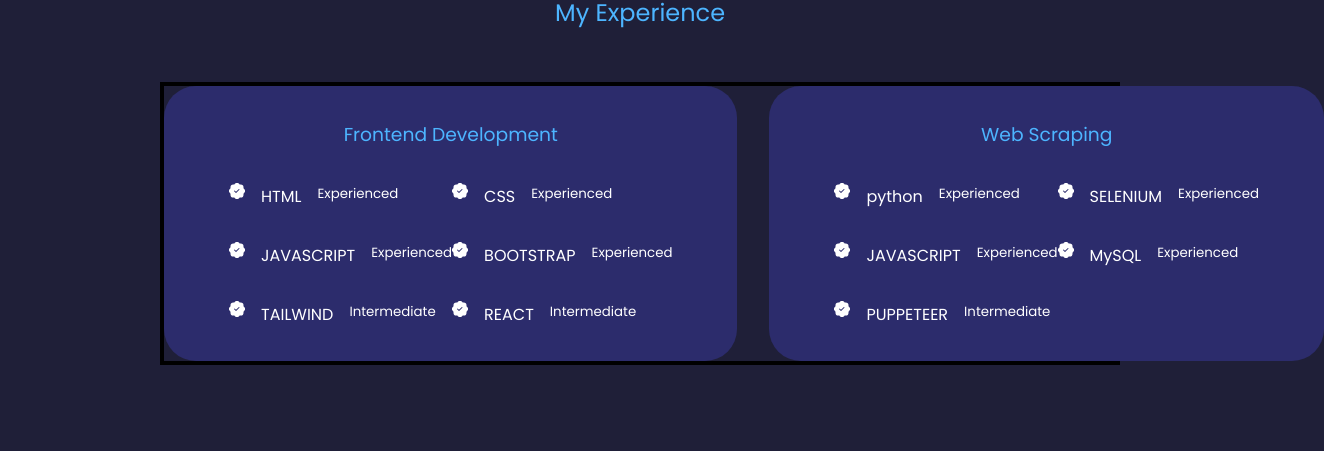
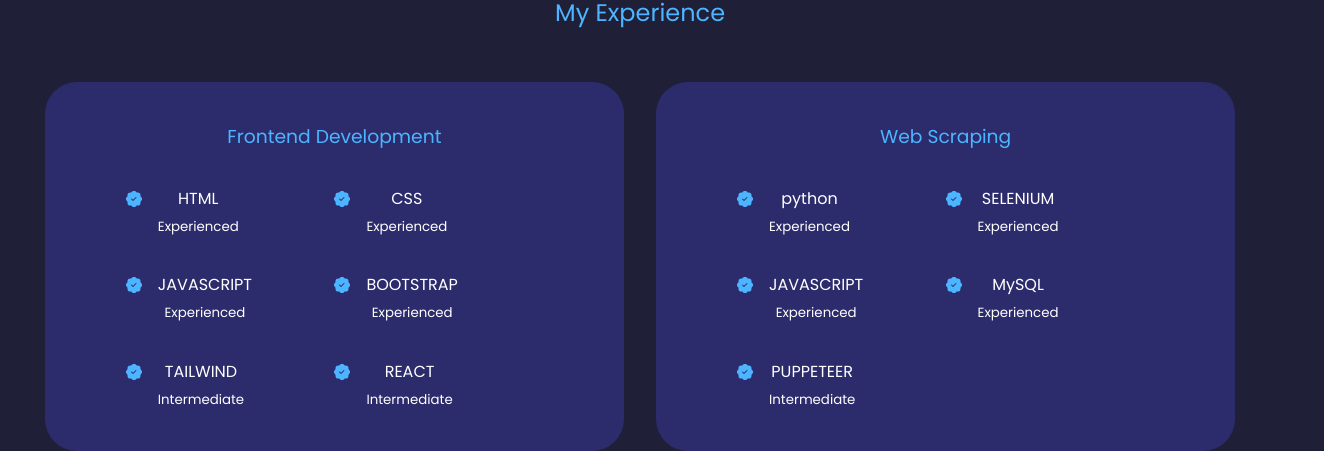
Before and after one commit to ssaid-Ln/Portfolio, a React (Create React App) app: page / in a window 1280 px wide. Shown: the part 1624-2075 px from the top of the page, 1324 px wide, since content can reach past the window. Before the commit the page ends 1989 px from the top, so only its background shows below. Built offline with nearby package versions, Linux system fonts and the light colour scheme.

Commit message:
experience commit

```diff
--- a/src/components/Experiences/Experiences.jsx
+++ b/src/components/Experiences/Experiences.jsx
@@ -12,34 +12,48 @@
     <h3>Frontend Development </h3>
     <div className="experiencecontent">
       <article className="edetails">
-        <BsFillPatchCheckFill/>
+        <BsFillPatchCheckFill className='eicon'/>
+        <div>
+
         <h4>HTML</h4>
       <small className="text-align">Experienced</small>
+        </div>
       </article>
       <article className="edetails">
-      <BsFillPatchCheckFill/>
+      <BsFillPatchCheckFill className='eicon'/>
+       <div>
         <h4>CSS</h4>
       <small className="text-align">Experienced</small>
+        </div>
       </article>
       <article className="edetails">
-      <BsFillPatchCheckFill/>
+      <BsFillPatchCheckFill className='eicon'/>
+        <div>
+
         <h4>JAVASCRIPT</h4>
       <small className="text-align">Experienced</small>
+        </div>
       </article>
       <article className="edetails">
-      <BsFillPatchCheckFill/>
+      <BsFillPatchCheckFill className='eicon'/>
+        <div>
           <h4>BOOTSTRAP</h4>
       <small className="text-align">Experienced</small>
+          </div>
       </article>
       <article className="edetails">
-      <BsFillPatchCheckFill/>
+      <BsFillPatchCheckFill className='eicon'/>
+        <div>
           <h4>TAILWIND</h4>
       <small className="text-align">Intermediate</small>
+          </div>
       </article>
       <article className="edetails">
-      <BsFillPatchCheckFill/>
+      <BsFillPatchCheckFill className='eicon'/>
+        <div>
           <h4>REACT</h4>
       <small className="text-align">Intermediate</small>
+          </div>
       </article>
     </div>
       </div>
@@ -47,29 +61,39 @@
         <h3>Web Scraping</h3>
         <div className="experiencecontent">
       <article className="edetails">
-        <BsFillPatchCheckFill/>
+        <BsFillPatchCheckFill className='eicon'/>
+        <div>
           <h4>python</h4>
       <small className="text-align">Experienced</small>
+          </div>
       </article>
       <article className="edetails">
-      <BsFillPatchCheckFill/>
+      <BsFillPatchCheckFill className='eicon'/>
+        <div>
           <h4>SELENIUM</h4>
       <small className="text-align">Experienced</small>
+          </div>
       </article>
       <article className="edetails">
-      <BsFillPatchCheckFill/>
+      <BsFillPatchCheckFill className='eicon'/>
+       <div>
          <h4>JAVASCRIPT</h4>
       <small className="text-align">Experienced</small>
+        </div>
       </article>
       <article className="edetails">
-      <BsFillPatchCheckFill/>
+      <BsFillPatchCheckFill className='eicon'/>
+        <div>
       <h4>MySQL</h4>
       <small className="text-align">Experienced</small>
+      </div>
       </article>
       <article className="edetails">
-      <BsFillPatchCheckFill/>
+      <BsFillPatchCheckFill className='eicon'/>
+        <div>
           <h4>PUPPETEER</h4>
       <small className="text-align">Intermediate</small>
+          </div>
       </article>
       </div>
       </div>
--- a/src/components/Experiences/experiences.css
+++ b/src/components/Experiences/experiences.css
@@ -2,16 +2,14 @@
     display: grid;
     grid-template-columns: 1fr 1fr;
     gap: 2rem;
-    align-items: center;
-    border: 4px solid black;
+    width: 93%;
 }
 .econtainer>div{
     background :var(--colorbgvr);
-    padding: 2rem 4rem;
+    padding: 2.4rem 5rem;
     border-radius: 2rem;
     border:1px solid transparent ;
     transition: var(--tran);
-    margin: auto;
 }
 .econtainer>div:hover{
     background:transparent;
@@ -32,6 +30,7 @@
     display: flex;
     gap: 1rem;
 }
-.s{
-    margin-right: 13rem;
+.eicon{
+    margin-top: 6px;
+    color: var(--colorpr);
 }
```
Lines whose indentation alone changed are shown as unchanged.
